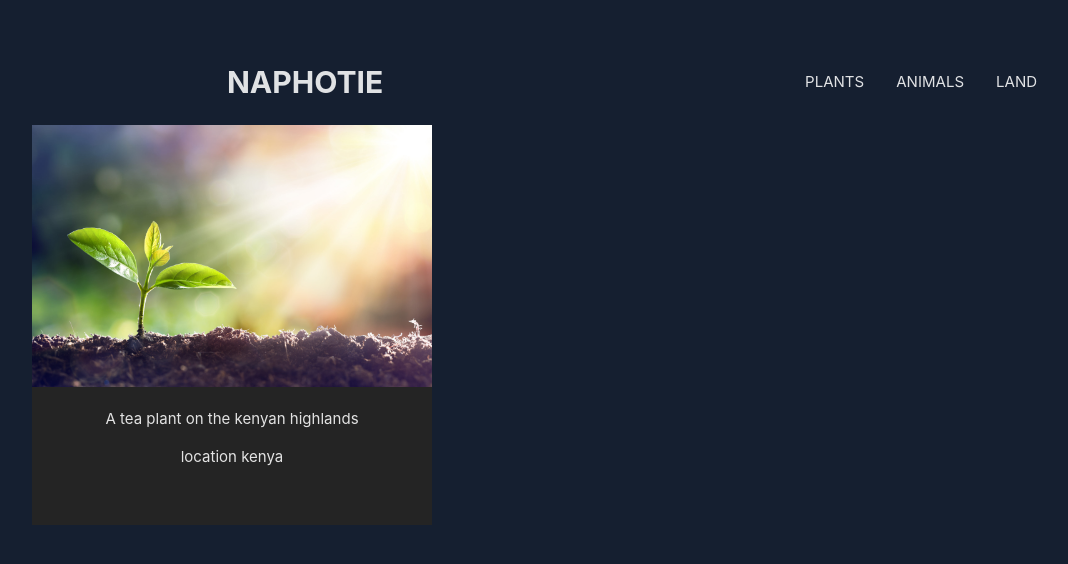
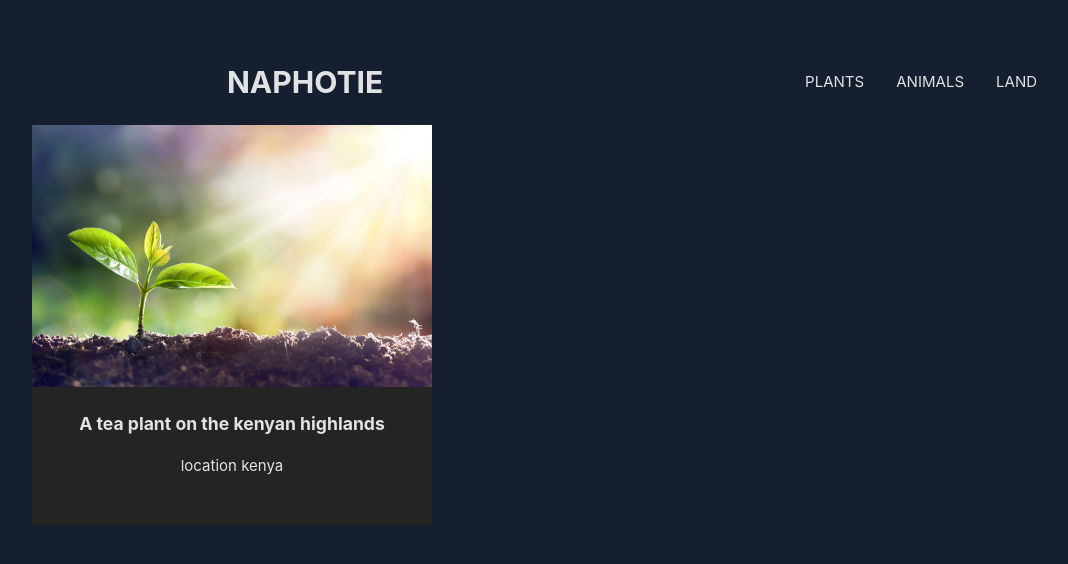
Before and after one commit to jmngandu/NAPHOTIE, a React (Vite) app in the folder naphotie/: page / in a window 1280 px wide. Shown: the top 564 px of the page, without its empty margins (8-1076 px from the left). Built offline with nearby package versions, Linux system fonts and the light colour scheme.

Commit message:
added home page

```diff
--- a/naphotie/src/Components/Hero.jsx
+++ b/naphotie/src/Components/Hero.jsx
@@ -4,7 +4,7 @@ export const Hero = (props) => {
       <div className="hero-sect">
         <div className="page-file">
           <img src="/src/assets/Plants/scaled.jpeg" />
-          <p>A tea plant on the kenyan highlands</p>
+          <h3>A tea plant on the kenyan highlands</h3>
           <p>location kenya</p>
         </div>
       </div>
```
